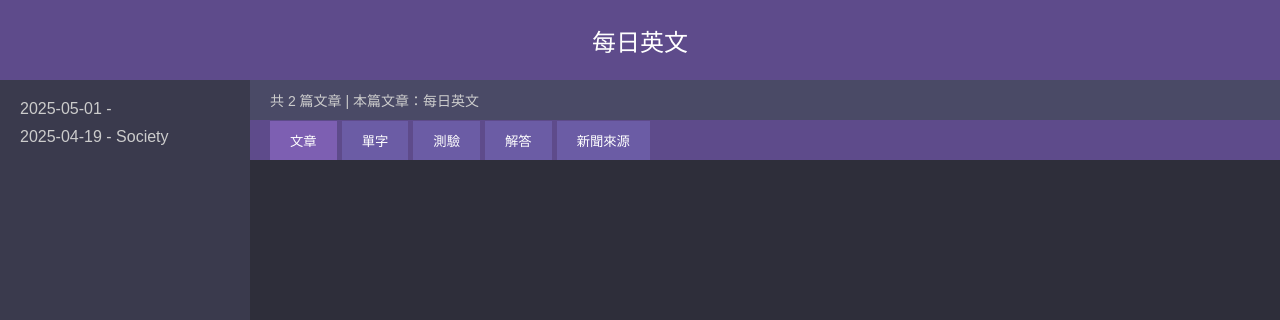
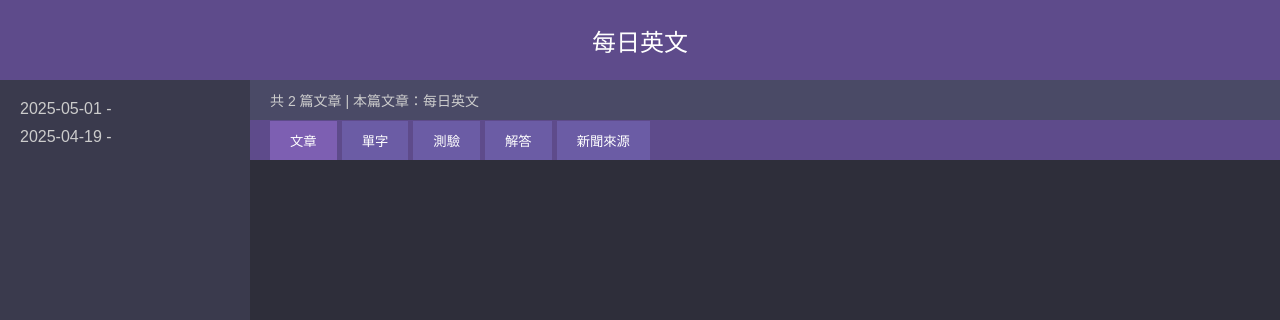
Before and after one commit to shwpatrick/daily-english, a Jekyll site: the page built from index.md, in a window 1280 px wide. Shown: the top 320 px of the page. Built offline with Jekyll 4.4.1, drawn with Linux system fonts in a browser that asks for light colours.

Commit message:
Update main.html

```diff
--- a/_layouts/main.html
+++ b/_layouts/main.html
@@ -110,7 +110,7 @@
 
     <div class="sidebar" id="sidebar">
       {% for post in site.posts %}
-        {% assign parts = post.title | split: ' – ' %}
+        {% assign parts = post.title | split: ' _ ' %}
         <a onclick="loadPost('{{ post.url }}', this)">{{ post.date | date: "%Y-%m-%d" }} - {{ parts[1] }}</a>
       {% endfor %}
     </div>
```
